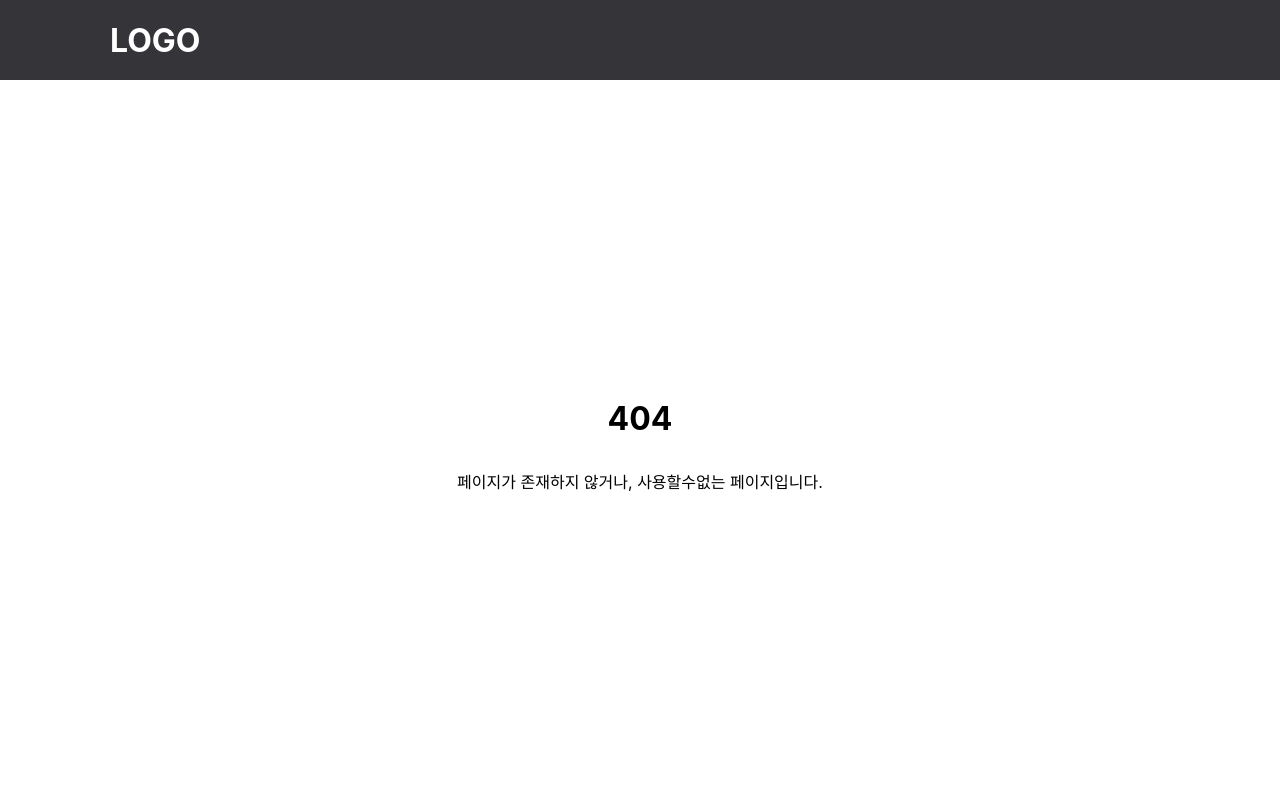
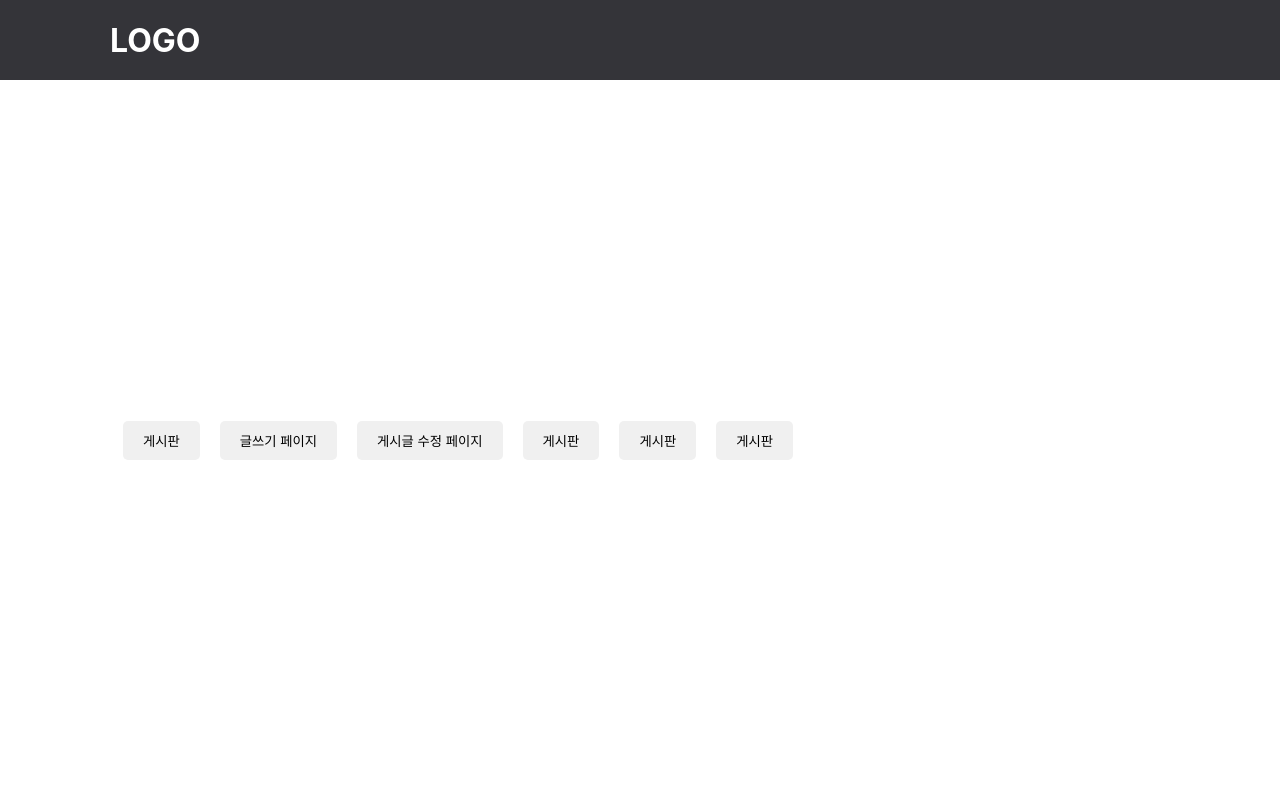
Before and after one commit to GreenBee-PFG/FrontEnd, a React (Create React App) app in the folder pfg/: page /adminpage in a window 1280 px wide. Before the commit this address had no page. Shown: the top 800 px of the page. Built offline with nearby package versions, Linux system fonts and the light colour scheme.

Commit message:
✨ #11 - 관리자 페이지 추가

```diff
--- a/pfg/src/App.jsx
+++ b/pfg/src/App.jsx
@@ -6,6 +6,7 @@ import Main from './pages/Main';
 import Board from './pages/Board';
 import CreatePost from "./pages/CreatePost";
 import UpdatePost from "./pages/UpdatePost";
+import AdminPage from "./pages/AdminPage";
 
 import NotFound from './pages/NotFound';
 import Header from './component/Header';
@@ -48,6 +49,7 @@ function App() {
           <AppRoutes>
             <Routes>
               <Route path="/" element={<Main />} />
+              <Route path="/adminpage" element={<AdminPage />} />
               <Route path="/board" element={<Board />}/>
               <Route path="/createpost" element={<CreatePost />} />
               <Route path="/updatepost" element={<UpdatePost />} />
--- /dev/null
+++ b/pfg/src/pages/AdminPage.jsx
@@ -0,0 +1,53 @@
+import React, { useEffect, useState } from "react";
+import styled from "styled-components";
+import { useNavigate } from 'react-router-dom';
+
+
+const AdminPage = (props) => {
+    const navigate = useNavigate();
+
+const Button = styled.button`
+    padding: 10px 20px;
+    background-color: #f0f0f0;
+    color: 333;
+    border: none;
+    border-radius: 5px;
+    cursor: pointer;
+    transition: background-color 0.3s ease;
+    margin: 10px;
+
+    &:hover {
+      color: white;
+      background-color: #555;
+    }
+  `
+
+const MainContent = styled.div`
+    width: 100%;
+    margin: 3px;
+    padding: 20px;
+    box-sizing: border-box;
+    text-align: left;
+`
+
+const handleMoveClick = (pagelink) => {
+    navigate(`/${pagelink}`);
+  };
+
+	return (
+		<>
+        <MainContent>
+            <Button onClick={() => handleMoveClick('board')}>게시판</Button>
+            <Button onClick={() => handleMoveClick('createpost')}>글쓰기 페이지</Button>
+            <Button onClick={() => handleMoveClick('updatepost')}>게시글 수정 페이지</Button>
+            <Button onClick={() => handleMoveClick('board')}>게시판</Button>
+            <Button onClick={() => handleMoveClick('board')}>게시판</Button>
+            <Button onClick={() => handleMoveClick('board')}>게시판</Button>
+        </MainContent>
+
+		</>
+	);
+};
+
+
+export default AdminPage;
--- a/pfg/src/pages/Main.jsx
+++ b/pfg/src/pages/Main.jsx
@@ -63,7 +63,7 @@ const Main = () => {
   const navigate = useNavigate();
 
   const handleMoveBannerBtn = () => {
-    navigate(`/`);
+    navigate(`/adminpage`);
   };
 
   return (
@@ -72,7 +72,7 @@ const Main = () => {
         <Inner>
           <Title>Sample Banner</Title>
           <Description>Sample Text</Description>
-          <Button onClick={handleMoveBannerBtn}>Click</Button>
+          <Button onClick={handleMoveBannerBtn}>관리자 페이지로</Button>
         </Inner>
       </Banner>
     </BodyContent>
```
